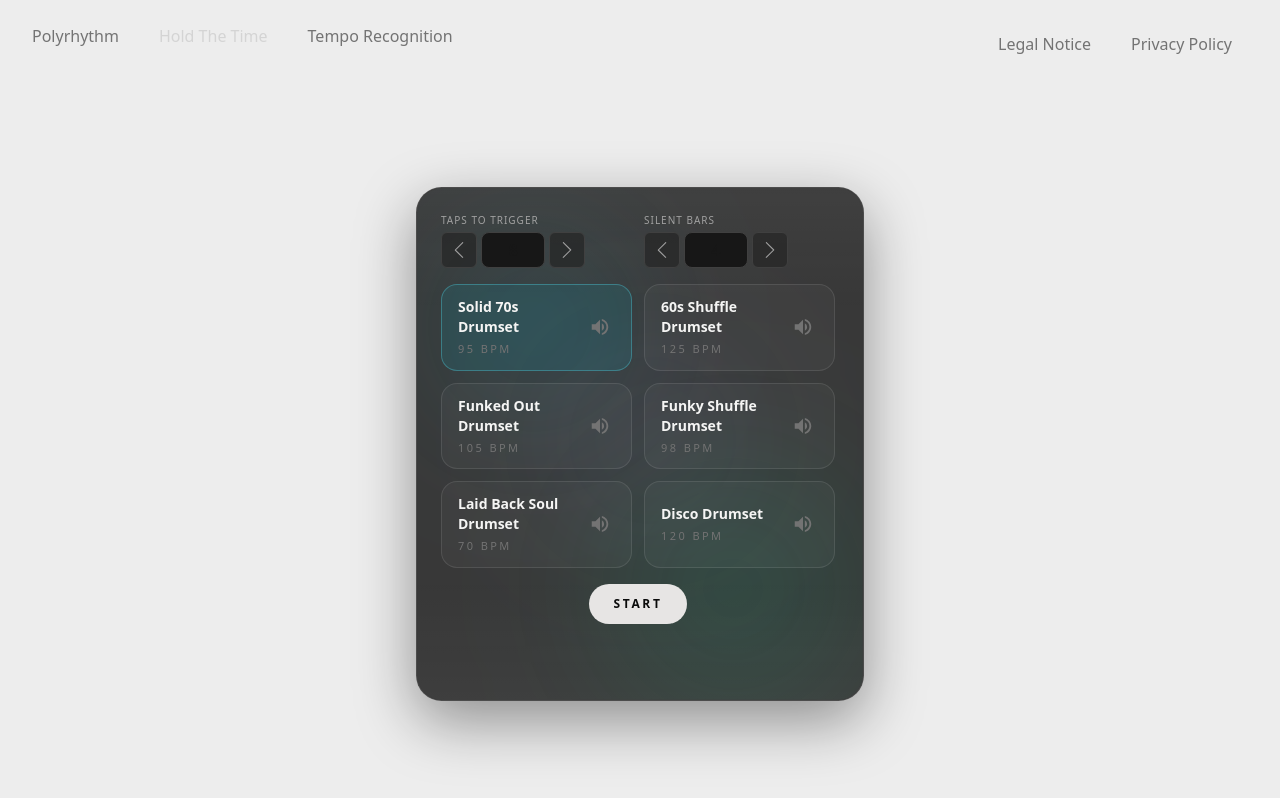
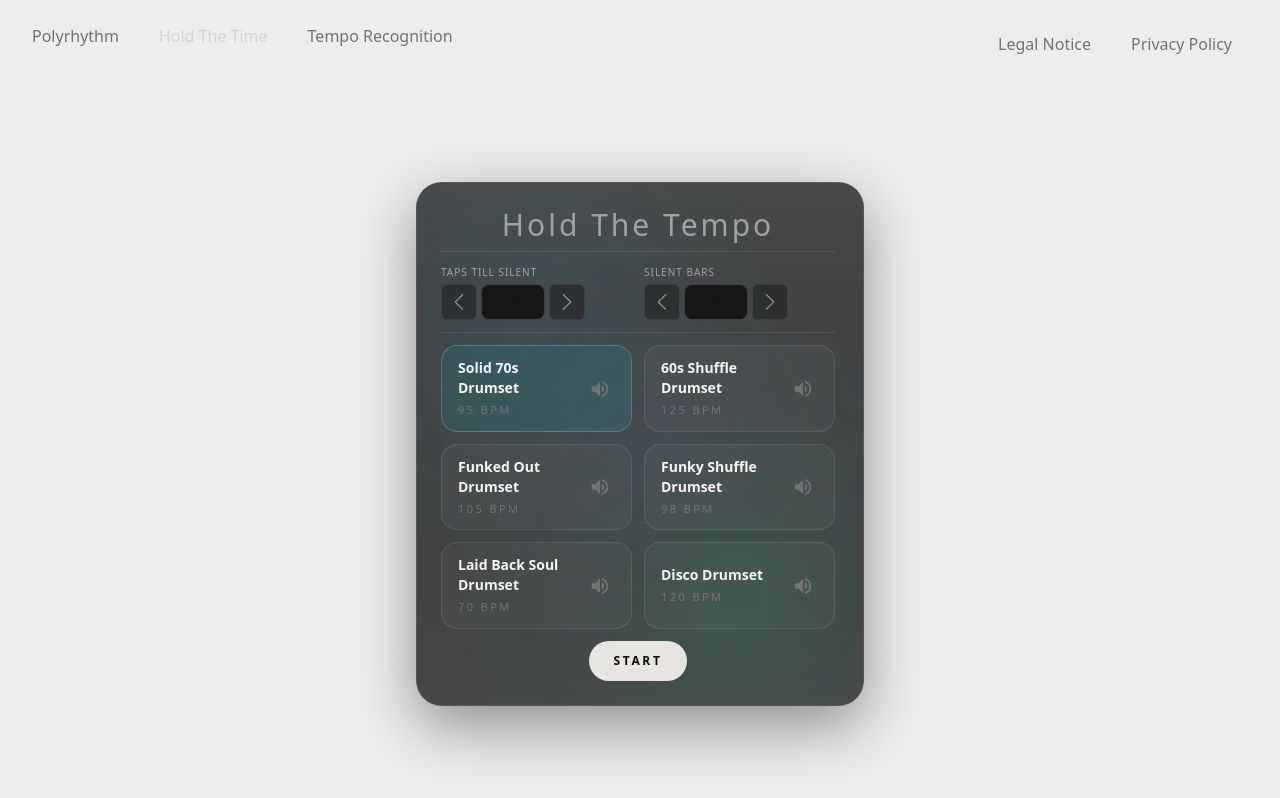
Before and after one commit to leoxnard/synchro, a Next.js app: page /hold-the-time in a window 1280 px wide. Built offline with nearby package versions, Linux system fonts and the light colour scheme.

Commit message:
match look

```diff
--- a/app/hold-the-time/HoldTheTime.jsx
+++ b/app/hold-the-time/HoldTheTime.jsx
@@ -341,7 +341,7 @@ export default function HoldTheTime() {
     return (
         <div className="w-full h-full px-2 py-2 md:px-4 md:py-4 flex items-center justify-center">
             <div
-                className="relative mx-auto w-full overflow-hidden rounded-[1.6rem] border border-white/10 bg-neutral-950/80 shadow-[0_20px_60px_rgba(0,0,0,0.4)] backdrop-blur transition-all duration-500 ease-in-out"
+                className="relative mx-auto w-full overflow-hidden rounded-[1.6rem] border border-white/10 bg-neutral-900/80 shadow-[0_20px_60px_rgba(0,0,0,0.4)] backdrop-blur transition-all duration-500 ease-in-out"
                     style={{
                         minHeight: isMobileLayoutEnabled ? '0' : '32rem',
                         maxHeight: isMobileLayoutEnabled ? '100%' : '55rem',
--- a/app/hold-the-time/SetupView.jsx
+++ b/app/hold-the-time/SetupView.jsx
@@ -31,12 +31,13 @@ function BeatCard({ beat, selected, onSelect, isPreviewing, onPreviewStart }) {
 
 function SetupDesktop({ triggerTaps, setTriggerTaps, silentBars, setSilentBars, selectedBeatId, setSelectedBeatId, onStart, previewingBeatId, onPreviewStart }) {
     return (
-        <div className="flex h-full flex-col gap-4 overflow-y-auto pr-1">
-            <div className="grid gap-3 md:grid-cols-2">
-                <NumberStepper label="Taps to Trigger" value={triggerTaps} onChange={setTriggerTaps} min={4} max={32} compact />
+        <div className="flex h-full flex-col overflow-y-auto pr-1">
+            <span className="text-3xl font-light text-neutral-400 mb-3 text-center tracking-widest border-b border-white/10 pb-2">Hold The Tempo</span>
+            <div className="grid gap-3 pb-3 md:grid-cols-2 border-b border-white/10">
+                <NumberStepper label="Taps till silent" value={triggerTaps} onChange={setTriggerTaps} min={4} max={32} compact />
                 <NumberStepper label="Silent bars" value={silentBars} onChange={setSilentBars} min={1} max={16} compact />
             </div>
-            <div className="grid gap-3 md:grid-cols-2">
+            <div className="grid gap-3 md:grid-cols-2 py-3">
                 {BEATS.map((beat) => (
                     <BeatCard
                         key={beat.id}
@@ -59,7 +60,7 @@ function SetupMobile({ triggerTaps, setTriggerTaps, silentBars, setSilentBars, s
     return (
         <div className="flex h-full flex-col gap-4 overflow-y-auto pr-1">
             <div className="grid gap-2 grid-cols-2">
-                <NumberStepper label="Taps to Trigger" value={triggerTaps} onChange={setTriggerTaps} min={4} max={32} compact />
+                <NumberStepper label="Taps till silent" value={triggerTaps} onChange={setTriggerTaps} min={4} max={32} compact />
                 <NumberStepper label="Silent bars" value={silentBars} onChange={setSilentBars} min={1} max={16} compact />
             </div>
             <div className="grid grid-cols-2 gap-2">
--- a/app/poly-rhythm/PolyRhythmGame.jsx
+++ b/app/poly-rhythm/PolyRhythmGame.jsx
@@ -71,7 +71,7 @@ export default function PolyrhythmGame() {
         : `${clampedInGameWidthRem.toFixed(2)}rem`;
     const windowMinHeight = isMobileLayoutEnabled
         ? undefined
-        : (gameState === 'latencyTest' ? '55rem' : '30rem');
+        : (gameState === 'latencyTest' ? '55rem' : '20rem');
     const windowMaxHeight = isMobileLayoutEnabled
         ? undefined
         : '55rem';
--- a/app/tempo-recognition/TempoRecognitionGame.jsx
+++ b/app/tempo-recognition/TempoRecognitionGame.jsx
@@ -141,7 +141,7 @@ export default function TempoRecognitionGame() {
                     )}
                     {gameState === 'intro' && (
                         <div className="h-full w-full flex flex-col items-center justify-center text-center gap-4">
-                            <h2 className="mb-5 text-4xl font-black text-white md:text-5xl">Tempo Recognition</h2>
+                            <h2 className="mb-5 text-4xl font-light tracking-widest text-white md:text-5xl">Tempo Recognition</h2>
                             <button
                                 onClick={startRound}
                                 className="rounded-full bg-stone-200 px-8 py-2.5 text-xs font-bold uppercase tracking-[0.18em] text-neutral-900 transition-transform hover:scale-[1.03] active:scale-95"
```
